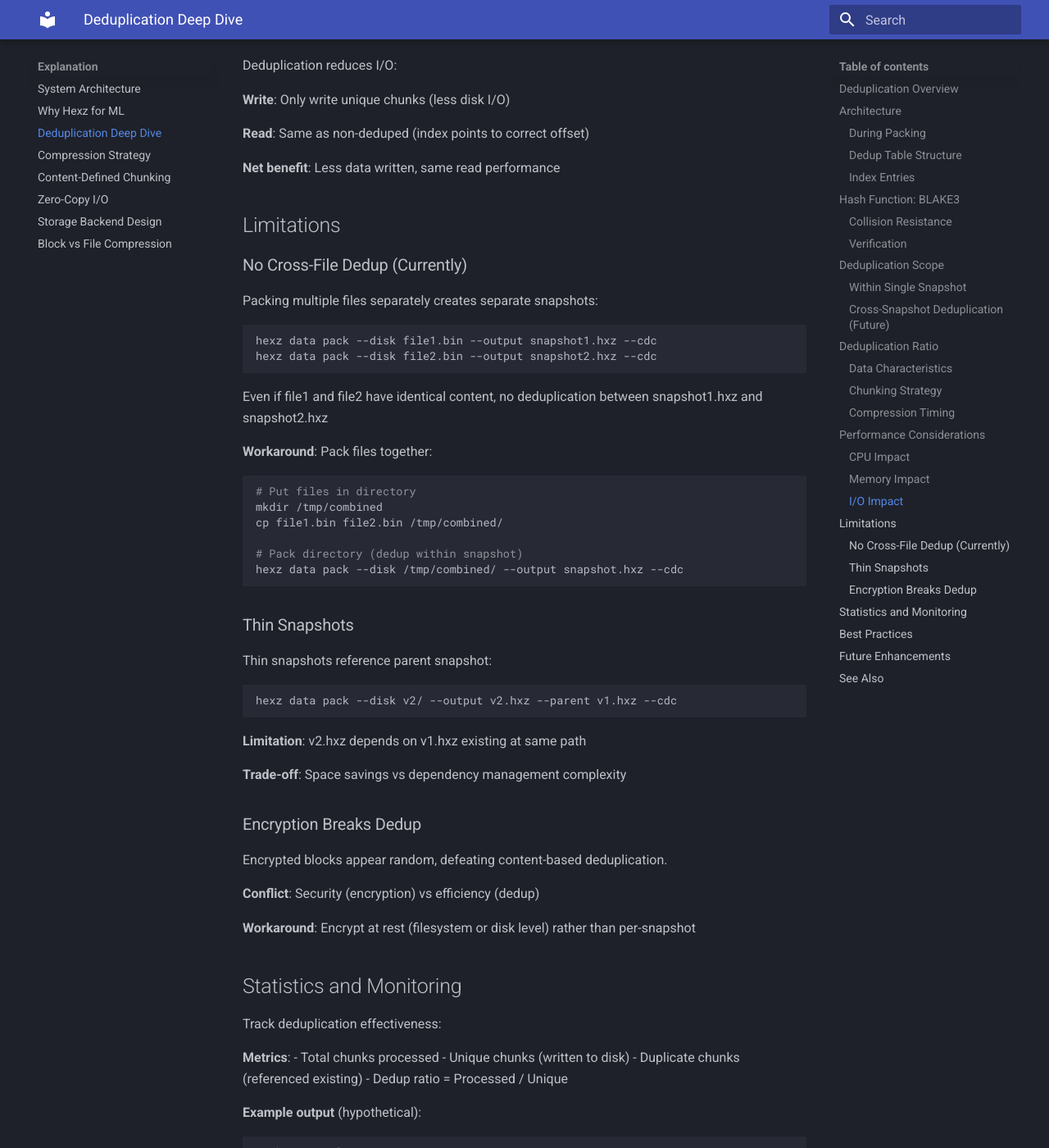
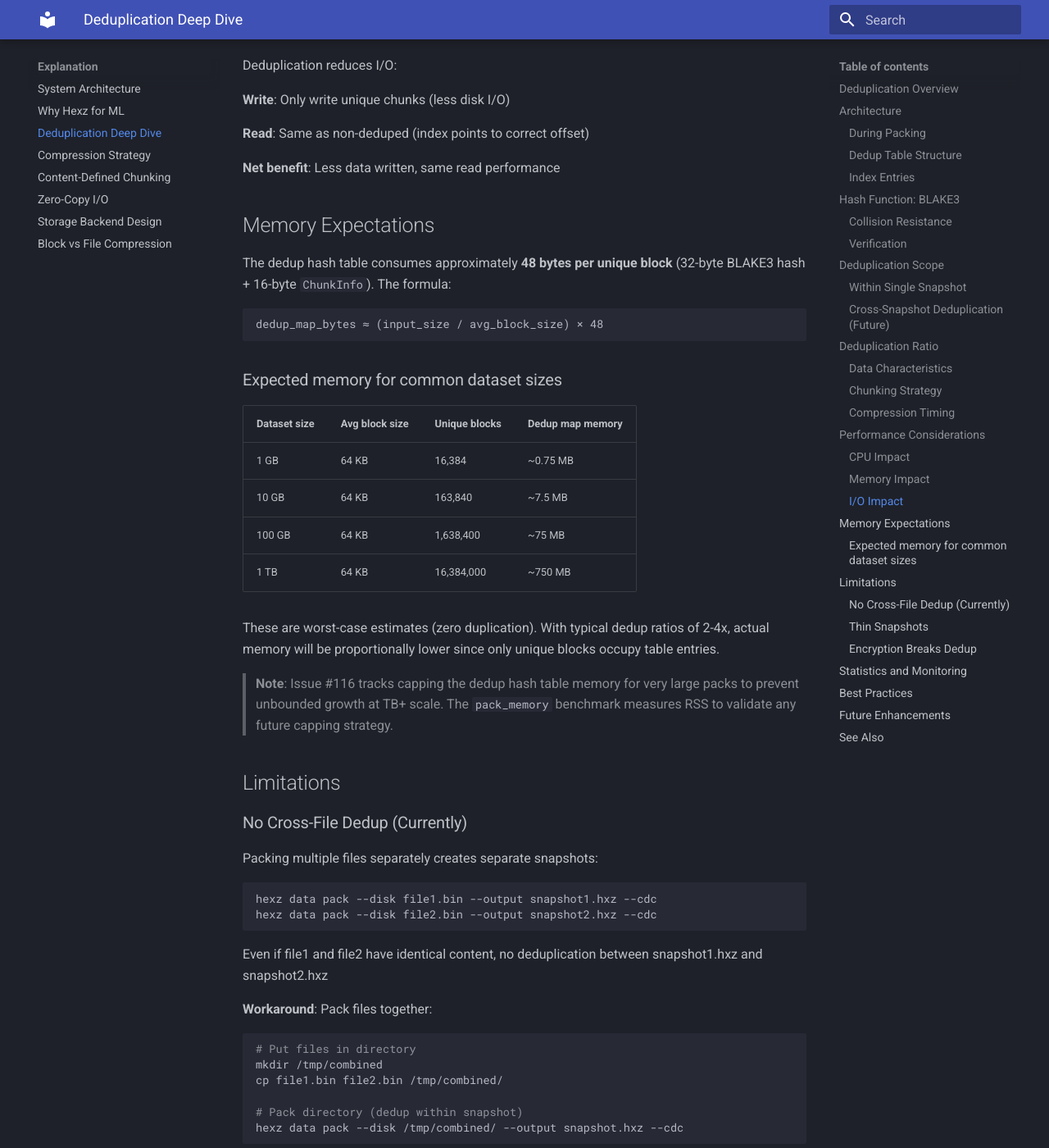
Before and after one commit to hexz-org/hexz, an MkDocs documentation site: the page built from docs/explanation/deduplication-deep-dive.md, in a window 1280 px wide and 1400 px high, scrolled down 4188 px. Shown: the whole window at 82% size. Built offline with MkDocs 1.6.1 and Material for MkDocs 9.7.7, drawn with Linux system fonts in a browser that asks for light colours.

Commit message:
docs: added memory expectations

````diff
--- a/docs/explanation/deduplication-deep-dive.md
+++ b/docs/explanation/deduplication-deep-dive.md
@@ -202,6 +202,27 @@
 
 **Net benefit**: Less data written, same read performance
 
+## Memory Expectations
+
+The dedup hash table consumes approximately **48 bytes per unique block** (32-byte BLAKE3 hash + 16-byte `ChunkInfo`). The formula:
+
+```
+dedup_map_bytes ≈ (input_size / avg_block_size) × 48
+```
+
+### Expected memory for common dataset sizes
+
+| Dataset size | Avg block size | Unique blocks | Dedup map memory |
+|-------------|---------------|--------------|-----------------|
+| 1 GB        | 64 KB         | 16,384       | ~0.75 MB        |
+| 10 GB       | 64 KB         | 163,840      | ~7.5 MB         |
+| 100 GB      | 64 KB         | 1,638,400    | ~75 MB          |
+| 1 TB        | 64 KB         | 16,384,000   | ~750 MB         |
+
+These are worst-case estimates (zero duplication). With typical dedup ratios of 2-4x, actual memory will be proportionally lower since only unique blocks occupy table entries.
+
+> **Note**: Issue #116 tracks capping the dedup hash table memory for very large packs to prevent unbounded growth at TB+ scale. The `pack_memory` benchmark measures RSS to validate any future capping strategy.
+
 ## Limitations
 
 ### No Cross-File Dedup (Currently)
````
